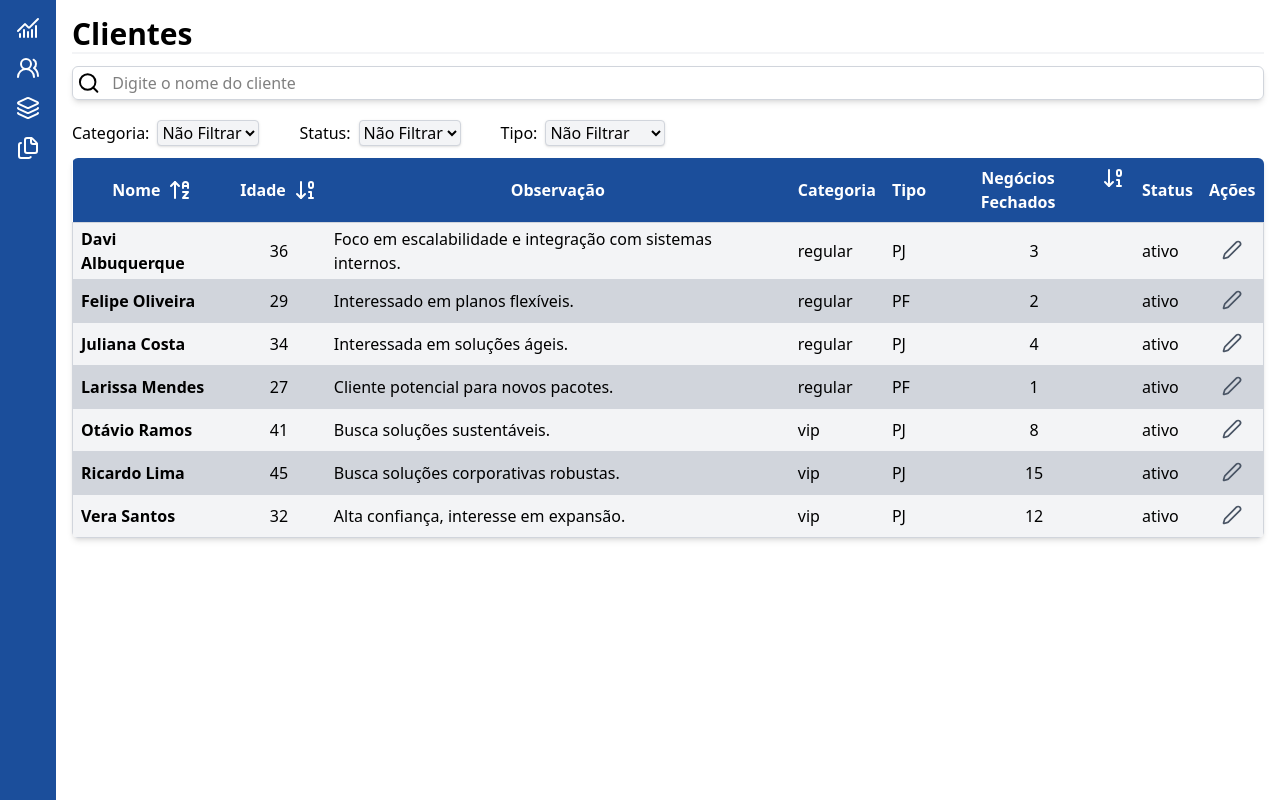
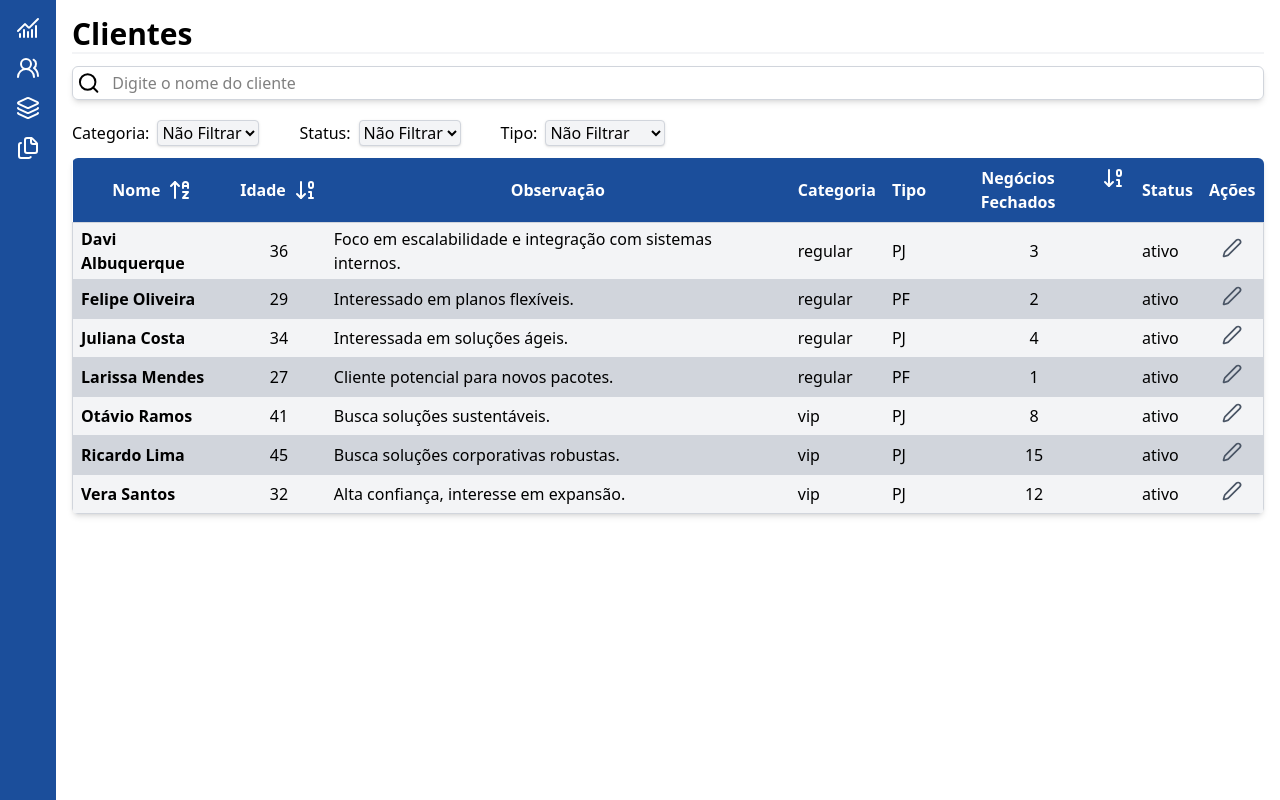
Before and after one commit to guilhermegodoydev/crm, a React (Vite) app in the folder client/: page /clientes in a window 1280 px wide. Built offline with nearby package versions, Linux system fonts and the light colour scheme.

Commit message:
Alterando css dos botões de editar

```diff
--- a/client/src/screens/clientes/ClientesIndex.jsx
+++ b/client/src/screens/clientes/ClientesIndex.jsx
@@ -23,7 +23,7 @@ const colunas = [
   { chave: "status", label: "Status", ordenavel: false, tipo: "texto" },
   { chave: "acoes", label: "Ações", ordenavel: false, tipo: "texto", className: "text-center",
     children: (item) => (
-      <Link to={`${item.id}`} className="inline-flex p-1 rounded border-blue-700 hover:bg-white" title={`Editar ${item.nome}`}>
+      <Link to={`${item.id}`} className="inline-flex hover:bg-white" title={`Editar ${item.nome}`}>
         <Pen className="text-gray-600 scale-85"/>
       </Link>
     )
```
